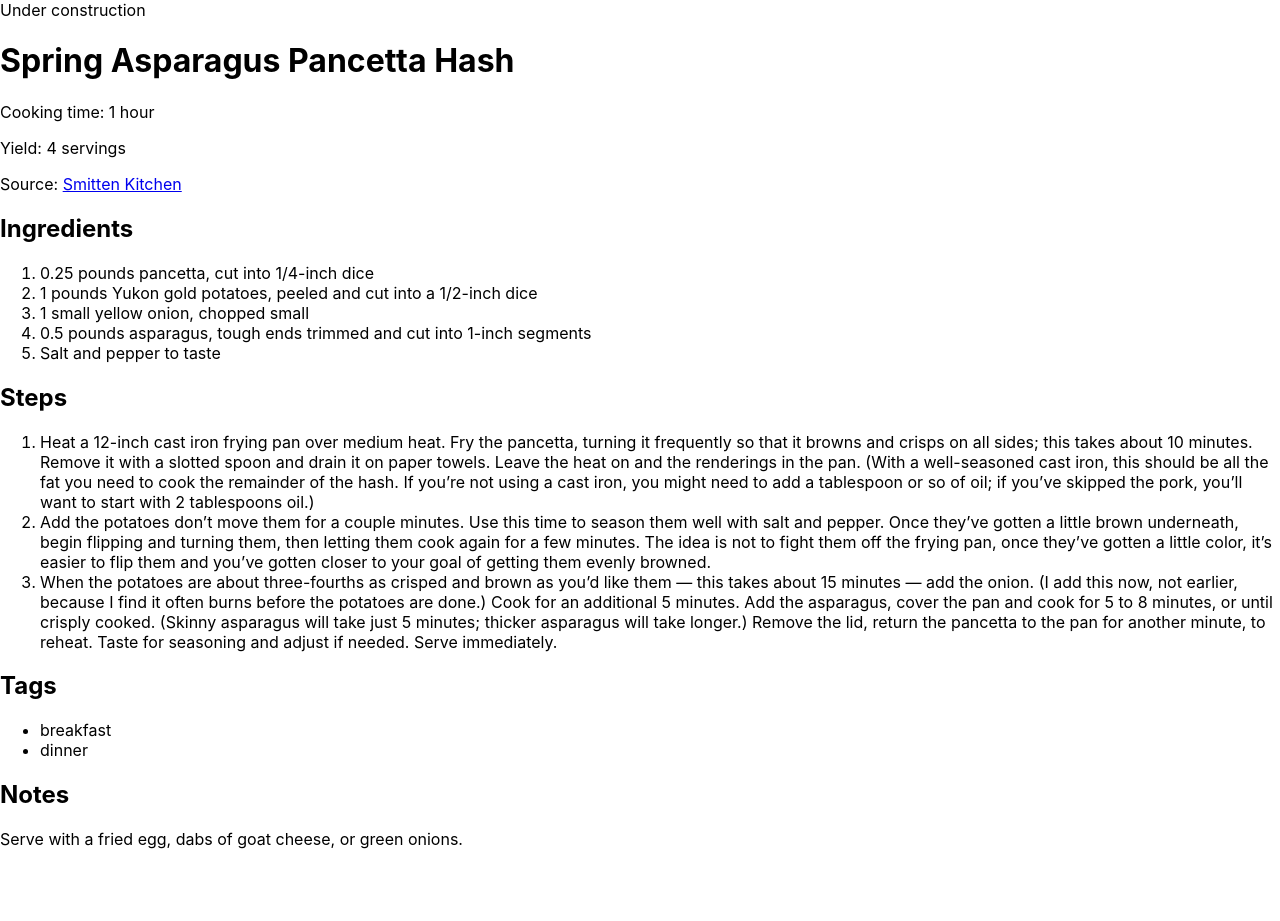
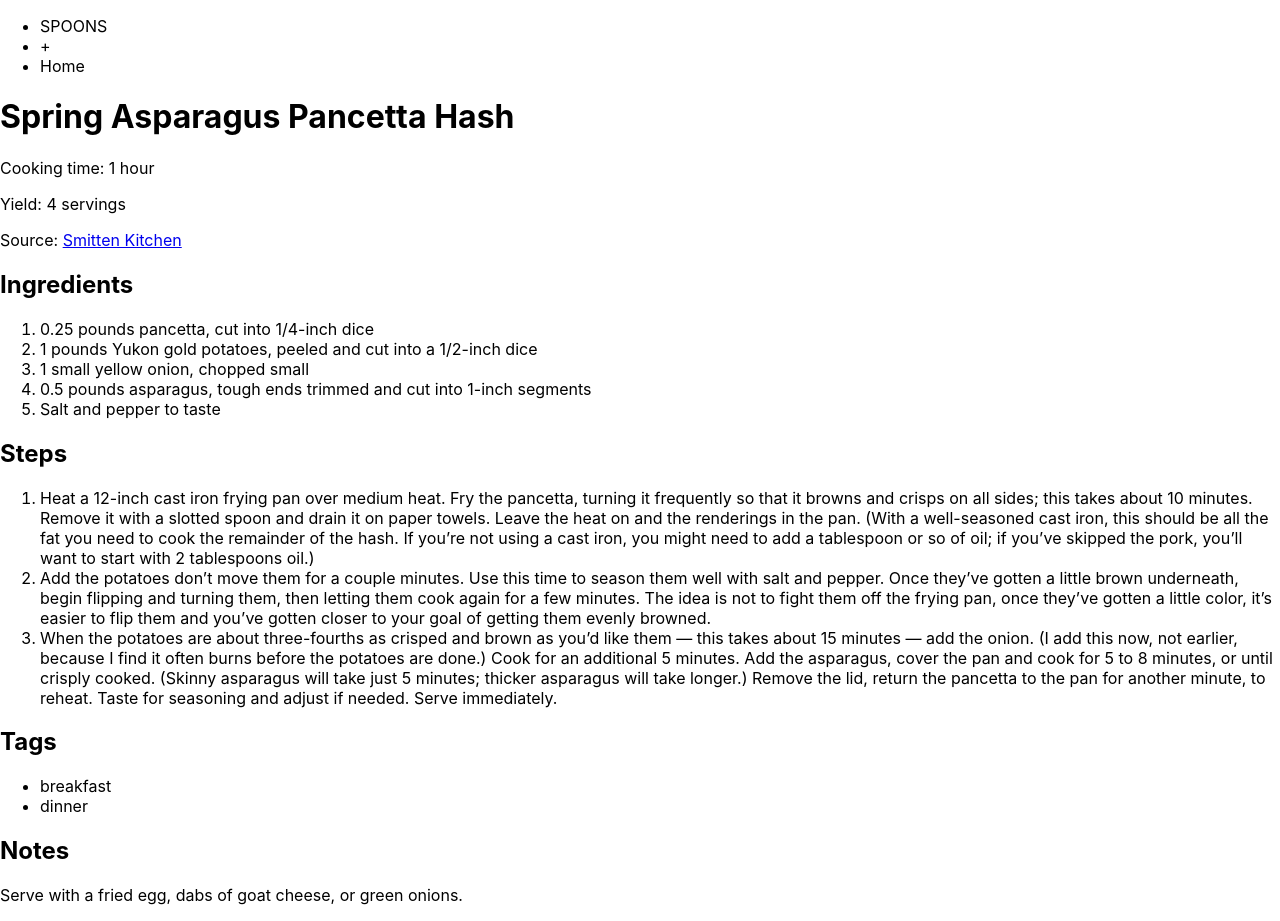
Before and after one commit to alfaraday/spoons-client, a React (Create React App) app: page /recipes/1 in a window 1280 px wide. Before the commit the page ends 865 px from the top, so only its background shows below. Built offline with nearby package versions, Linux system fonts and the light colour scheme.

Commit message:
Nav structure

```diff
--- a/src/Nav/Nav.js
+++ b/src/Nav/Nav.js
@@ -2,6 +2,12 @@ import React, { Component } from 'react';
 
 export default class Nav extends Component {
   render() {
-    return <nav>Under construction</nav>
+    return <nav>
+      <ul>
+        <li>SPOONS</li>
+        <li>+</li>
+        <li>Home</li>
+      </ul>
+    </nav>
   }
 }
```
